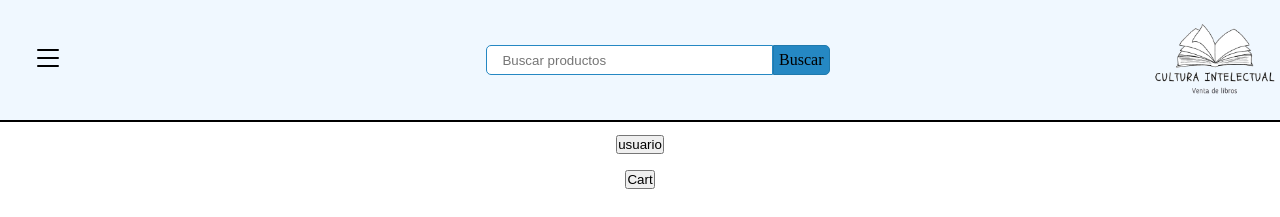
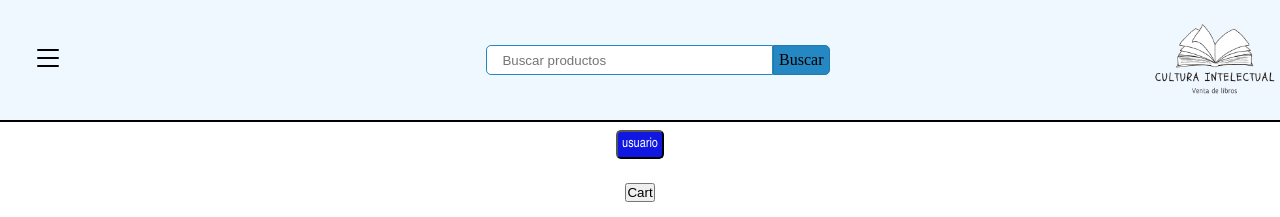
Before and after one commit to Maesoft/cultura-intelectual, a React (Vite) app: page / in a window 1280 px wide. Shown: the top 217 px of the page. Built offline with nearby package versions, Linux system fonts and the light colour scheme; no server answers.

Commit message:
cambios al componente usuario

```diff
--- a/src/components/User.jsx
+++ b/src/components/User.jsx
@@ -12,7 +12,7 @@ const user = ({children}) => {
 
   if(!visibility)return (
   <div className="userBack" onClick={toggleVisibility}>
-     <button>usuario</button>
+     <button className='userButton'>usuario</button>
   </div>)
 
   return(
--- a/src/styles/App.css
+++ b/src/styles/App.css
@@ -42,8 +42,17 @@ header img{
     padding: 1em;
   }
 
-  .userBTN{
-    display: flex;
-    justify-content: center;
-    padding: 1em;
+  .userButton{
+    background-color: #1117e3;
+    text-decoration: none;
+    color: #ffffff;
+    padding: 4px;
+    font-family: 'Arial Narrow', Arial, sans-serif;
+    border-radius: 5px;
+    filter: drop-shadow(0px 0px 1px);
   }
+
+  .userButton:hover{
+    background-color: #ffffff;
+    color: #1117e3;
+}
--- a/src/styles/user.css
+++ b/src/styles/user.css
@@ -16,9 +16,10 @@
 }
 
 .userBack{
-    position: absolute;
+    display: flex;
+    justify-content: center;
     top: 133px;
-    padding: 2px;
+    padding: 8px;
     cursor: pointer;
 }
 
@@ -32,12 +33,13 @@
 }
 
 .infoBox{
+    width: 20%;
     float: left;
     font-family: 'Franklin Gothic Medium', 'Arial Narrow', Arial, sans-serif;
     display: flex;
     flex-direction: column;
-    background-color: rgb(65 65 65);
-    border: 1px solid rgb(120, 120, 120);
+    background-color:  #6d78eb;
+    border: 1px solid rgb(49, 15, 145);
     border-radius: 15px;
     padding: 10px 2px;
     justify-content: space-between;
@@ -61,9 +63,10 @@
 }
 
 .historial{
+    width: 70%;
     float: right;
     display: flex;
-    background-color: #0519ff;
+    background-color: #6d78eb;
     padding-left: 10px;
     height: 85%;
     padding-right: 10px;
@@ -129,19 +132,18 @@ td {
 }
 
 .containerUser button{
-    background-color: tomato;
+    background-color: #1117e3;
     text-decoration: none;
     color: #ffffff;
     padding: 4px;
     font-family: 'Arial Narrow', Arial, sans-serif;
-    font-size: 16px;
     border-radius: 5px;
-    filter:drop-shadow(0px 0px 15px)
+    filter: drop-shadow(0px 0px 1px);
 }
 
 .containerUser button:hover{
     background-color: #ffffff;
-    color: tomato;
+    color: #1117e3;
 }
 .btnUserClose{
     margin-top: -2px;
```
